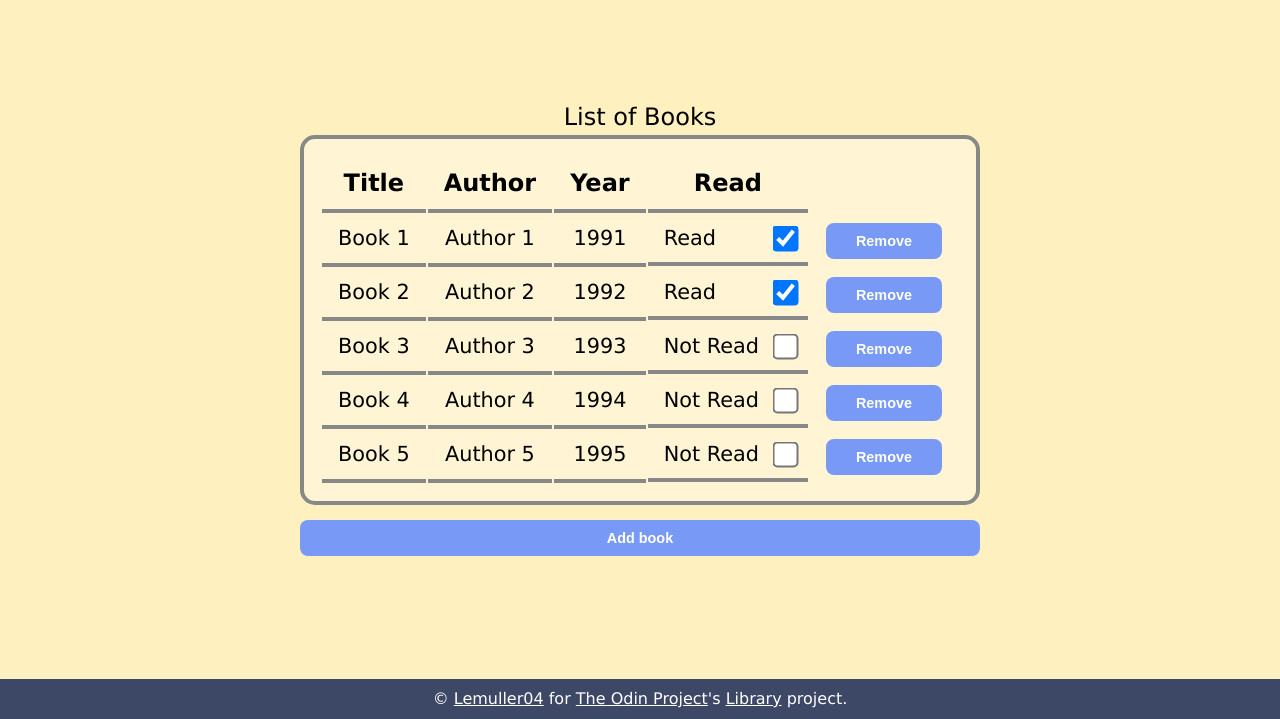
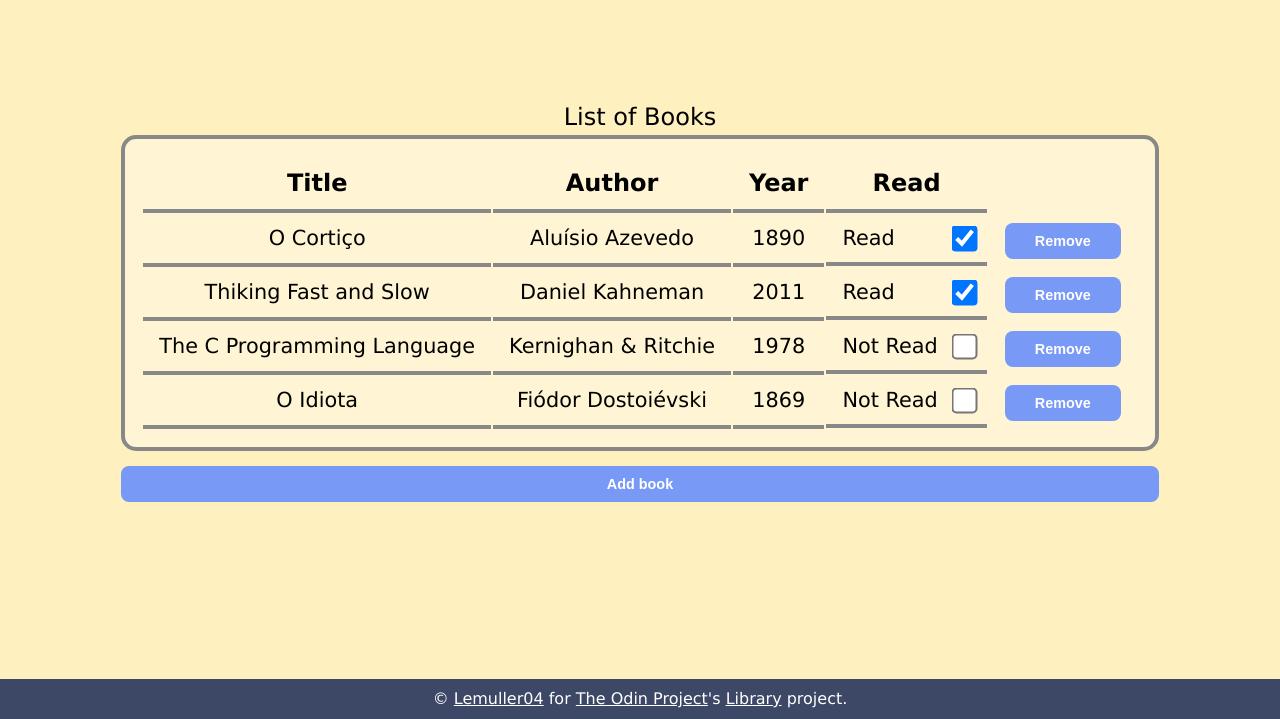
Before and after one commit to Lemuller04/odin-library, a plain HTML site: page index.html in a window 1280 px wide. Shown: the part 81-800 px from the top of the page. Drawn offline with Linux system fonts and the light colour scheme.

Commit message:
fix: fixed dialog checknox alignment

```diff
--- a/script.js
+++ b/script.js
@@ -114,11 +114,10 @@ function capitalize(word) {
   return word.charAt(0).toUpperCase() + word.slice(1);
 }
 
-addBookToLibrary("Book 1", "Author 1", 1991, true);
-addBookToLibrary("Book 2", "Author 2", 1992, true);
-addBookToLibrary("Book 3", "Author 3", 1993);
-addBookToLibrary("Book 4", "Author 4", 1994);
-addBookToLibrary("Book 5", "Author 5", 1995);
+addBookToLibrary("O Cortiço", "Aluísio Azevedo", 1890, true);
+addBookToLibrary("Thiking Fast and Slow", "Daniel Kahneman", 2011, true);
+addBookToLibrary("The C Programming Language", "Kernighan & Ritchie", 1978);
+addBookToLibrary("O Idiota", "Fiódor Dostoiévski", 1869);
 
 listBooks();
 
--- a/styles.css
+++ b/styles.css
@@ -150,3 +150,7 @@ input[type="checkbox"] {
     align-items: center;
     gap: 20px;
 }
+
+input[name="readNew"] {
+    margin-top: 9px;
+}
```
